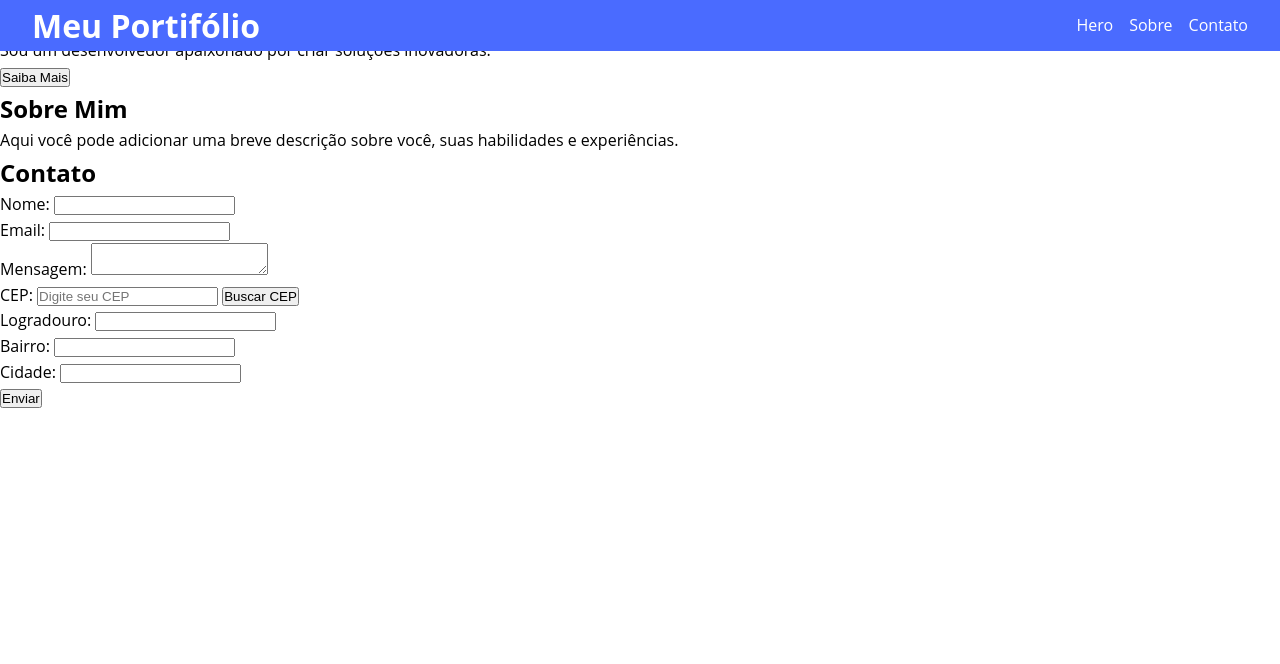
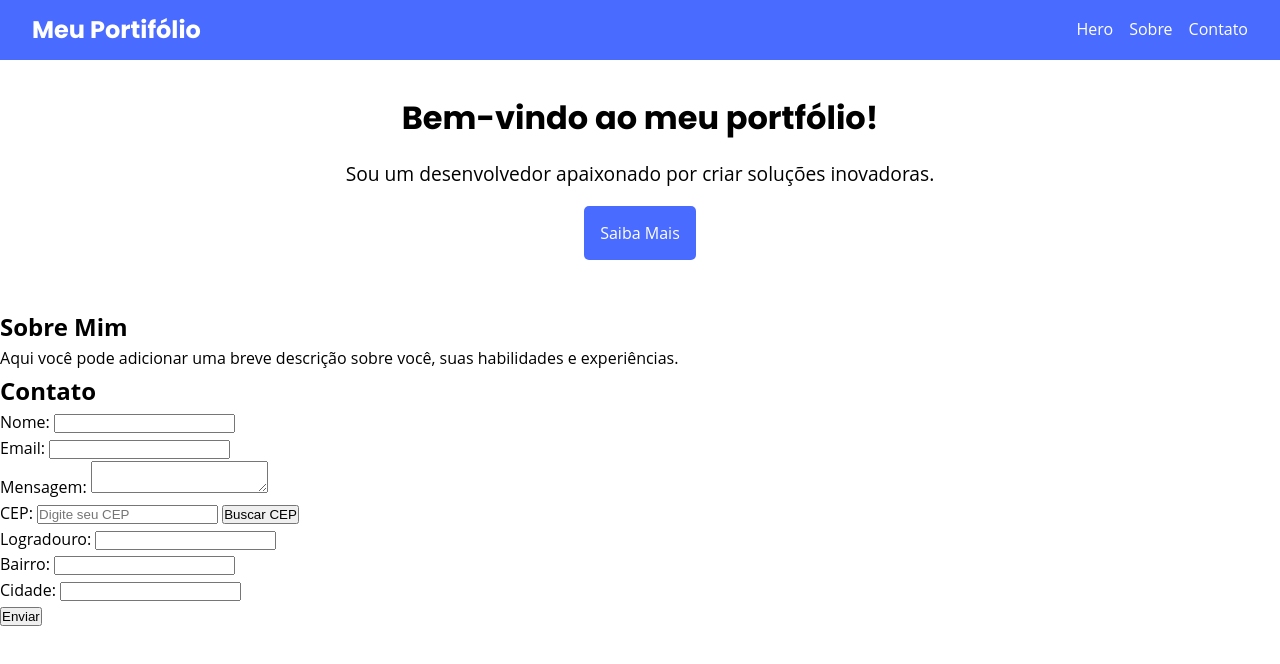
Before and after one commit to Cleyton-Durans/lading-page-portifolio, a website built with Vite: page sample-portifolio/index.html in a window 1280 px wide. Built offline with nearby package versions, Linux system fonts and the light colour scheme.

Commit message:
Adicionando css seção hero

```diff
--- a/sample-portifolio/src/style.css
+++ b/sample-portifolio/src/style.css
@@ -20,7 +20,7 @@
     font-family: var(--fonte-texto);
     background-color: var(--branco);
     color: var(--preto);
-    line-height: 1.6;i;
+    line-height: 1.6;
 }
 
 header {
@@ -29,6 +29,7 @@
     padding: 1rem 0;
     position: fixed;
     width: 100%;
+    height: 60px;
     top: 0;
     display: flex;
     justify-content: space-between;
@@ -53,3 +54,45 @@
     color: var(--cinza-medio);
     border-bottom: 2px solid var(--azul-primario);
 }
+
+header h1 {
+    font-family: var(--fonte-titulo);
+    font-size: 1.5rem;
+}
+
+.hero{
+    margin-top:60px;
+    display: flex;
+    flex-direction: column;
+    align-items: center;
+    justify-content: center;
+    padding: 2rem;
+}
+
+.hero h2 {
+    font-family: var(--fonte-titulo);
+    font-size: 2rem;
+    margin-bottom: 1rem;
+}
+
+.hero p {
+    font-family: var(--fonte-texto);
+    font-size: 1.2rem;
+    margin-bottom: 1rem;
+}
+
+.cta-button {
+    background-color: var(--azul-primario);
+    color: var(--branco);
+    padding: 1rem 1rem;
+    border: none;
+    border-radius: 5px;
+    cursor: pointer;
+    font-family: var(--fonte-texto);
+    font-size: 1rem;
+    margin-bottom: 1rem;
+}
+
+.cta-button:hover {
+    background-color: var(--azul-secundario);
+}
```
